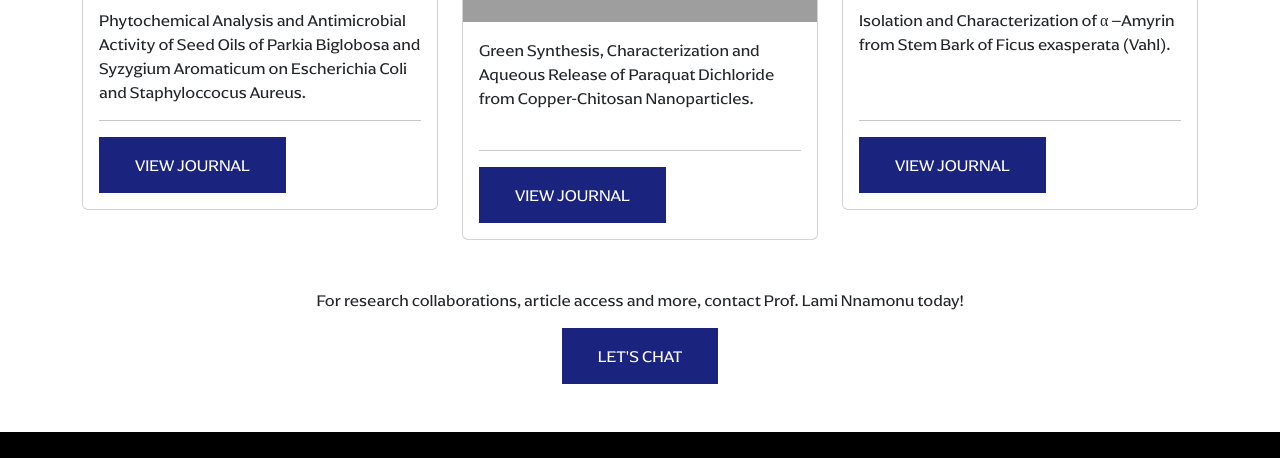
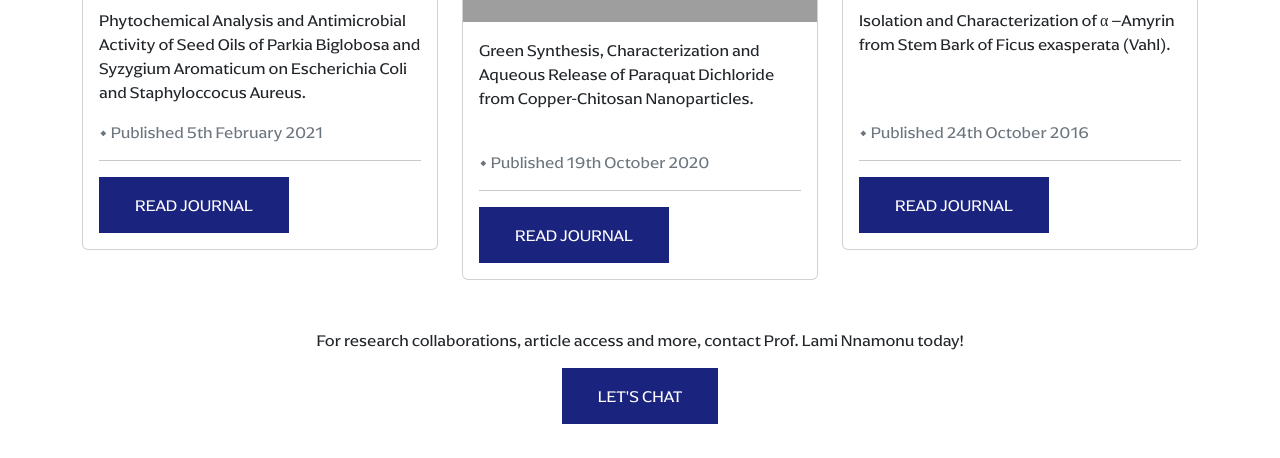
Before and after one commit to coresystechng/prof-lami-portfolio, a plain HTML site: page publication.html in a window 1280 px wide. Shown: the part 1400-1858 px from the top of the page. Drawn offline with nearby package versions, Linux system fonts and the light colour scheme; grey boxes are pictures that could not be loaded.

Commit message:
finished publications page

```diff
--- a/publication.html
+++ b/publication.html
@@ -97,8 +97,9 @@
                                 <img src="img/photochemicals.jpg" class="card-img-top" alt="...">
                                 <div class="card-body">
                                     <p class="card-text">Phytochemical Analysis and Antimicrobial Activity of Seed Oils of Parkia Biglobosa and Syzygium Aromaticum on Escherichia Coli and Staphyloccocus Aureus.</p>
+                                    <p class="text-muted">• Published 5th February 2021</p>
                                     <hr>
-                                    <a href="https://modernscientificpress.com/Journals/ViewArticle.aspx?6ZIT7oAL6Lqarm6Ljqm1AA+0NAEmmStaIQvnzFYhOs3S/54o/N098I3VikXwm0gS" target="_blank" class="btn btn-primary rounded-0">VIEW JOURNAL</a>
+                                    <a href="https://modernscientificpress.com/Journals/ViewArticle.aspx?6ZIT7oAL6Lqarm6Ljqm1AA+0NAEmmStaIQvnzFYhOs3S/54o/N098I3VikXwm0gS" target="_blank" class="btn btn-primary rounded-0">READ JOURNAL</a>
                                 </div>
                             </div>
                         </div>
@@ -107,8 +108,9 @@
                                 <img src="img/green synthesis.jpg" class="card-img-top" alt="...">
                                 <div class="card-body">
                                     <p class="card-text pb-4">Green Synthesis, Characterization and Aqueous Release of Paraquat Dichloride from Copper-Chitosan Nanoparticles.</p>
+                                    <p class="text-muted">• Published 19th October 2020</p>
                                     <hr>
-                                    <a href="https://www.iosrjournals.org/iosr-jestft/papers/Vol14-Issue10/Series-2/D1410023543.pdf" target="_blank" class="btn btn-primary rounded-0">VIEW JOURNAL</a>
+                                    <a href="https://www.iosrjournals.org/iosr-jestft/papers/Vol14-Issue10/Series-2/D1410023543.pdf" target="_blank" class="btn btn-primary rounded-0">READ JOURNAL</a>
                                 </div>
                             </div>
                         </div>
@@ -117,8 +119,9 @@
                                 <img src="img/ficus exasperata.jpg" class="card-img-top" alt="...">
                                 <div class="card-body">
                                     <p class="card-text pb-5">Isolation and Characterization of α –Amyrin from Stem Bark of Ficus exasperata (Vahl).</p>
+                                    <p class="text-muted">• Published 24th October 2016</p>
                                     <hr>
-                                    <a href="https://journalbji.com/index.php/BJI/article/view/219/441" target="_blank" class="btn btn-primary rounded-0">VIEW JOURNAL</a>
+                                    <a href="https://journalbji.com/index.php/BJI/article/view/219/441" target="_blank" class="btn btn-primary rounded-0">READ JOURNAL</a>
                                 </div>
                             </div>
                         </div>
```
